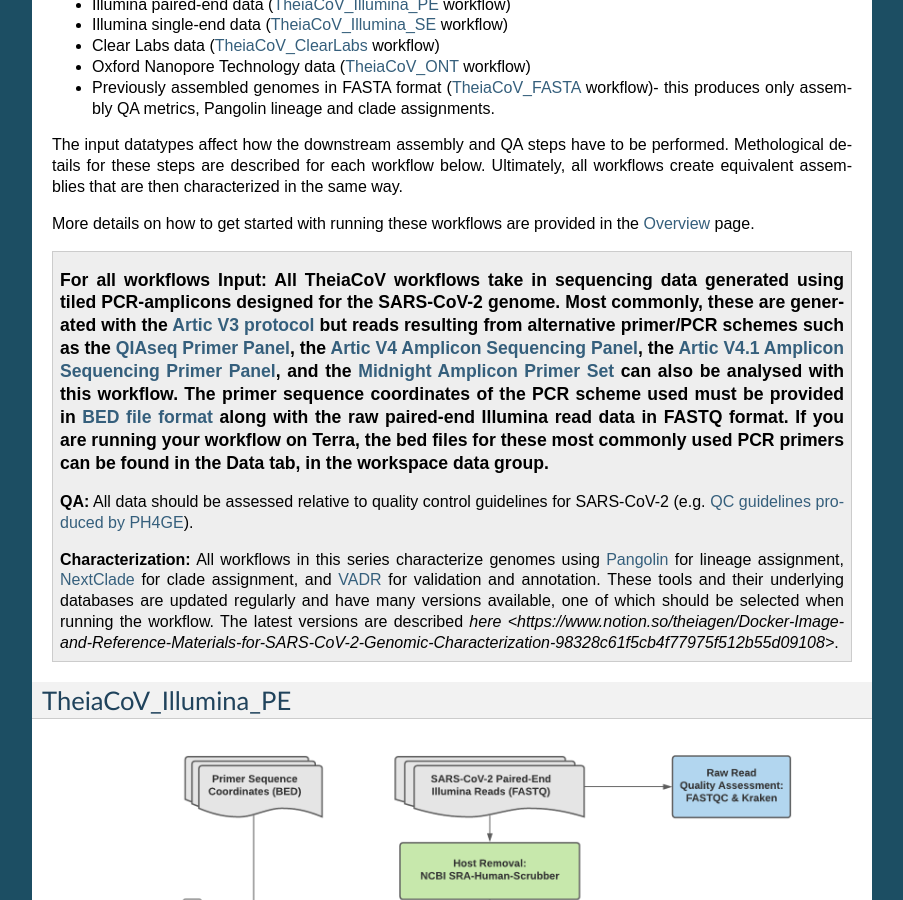
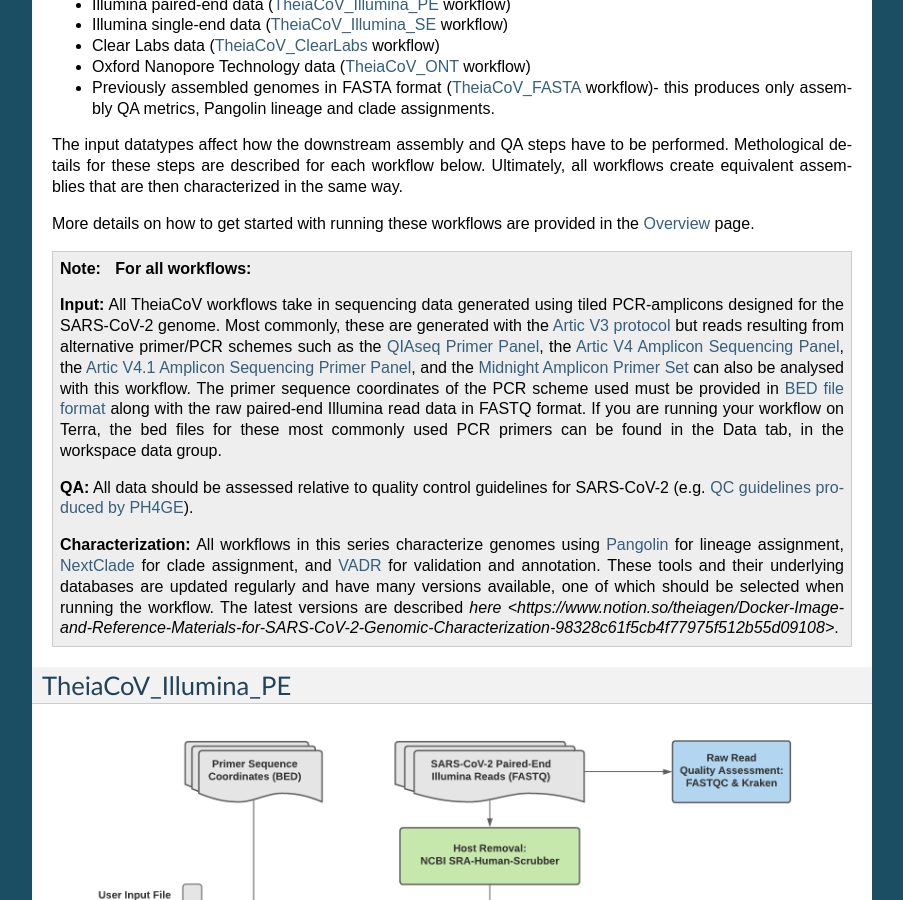
Before and after one commit to theiagen/public_health_viral_genomics, a Sphinx documentation site: the page built from docs/source/theiacov_characterization_workflows.rst, in a window 1280 px wide and 900 px high, scrolled down 572 px. Shown: the whole window, without its empty margins (198-1101 px from the left). Built offline with Sphinx 7.4.7, drawn with Linux system fonts in a browser that asks for light colours; pages that are not in the unit, such as notebooks, are missing from menus; part of the change alters nothing that is shown.

Commit message:
Chnaging from note box did not work; reverting

```diff
--- a/docs/source/theiacov_characterization_workflows.rst
+++ b/docs/source/theiacov_characterization_workflows.rst
@@ -25,7 +25,9 @@ The input datatypes affect how the downstream assembly and QA steps have to be p
 
 More details on how to get started with running these workflows are provided in the `Overview <https://public-health-viral-genomics-theiagen.readthedocs.io/en/latest/overview.html#>`_ page.
 
-.. topic:: For all workflows
+.. note::
+    **For all workflows:**
+
     **Input:** All TheiaCoV workflows take in sequencing data generated using tiled PCR-amplicons designed for the SARS-CoV-2 genome. Most commonly, these are generated with the `Artic V3 protocol <https://github.com/artic-network/artic-ncov2019/tree/master/primer_schemes/nCoV-2019/V3>`_ but reads resulting from alternative primer/PCR schemes such as the `QIAseq Primer Panel <https://www.qiagen.com/us/products/next-generation-sequencing/rna-sequencing/qiaseq-sars-cov-2-primer-panel/>`_, the `Artic V4 Amplicon Sequencing Panel <https://github.com/artic-network/artic-ncov2019/tree/master/primer_schemes/nCoV-2019/V4>`_, the `Artic V4.1 Amplicon Sequencing Primer Panel <https://github.com/artic-network/artic-ncov2019/tree/master/primer_schemes/nCoV-2019/V4.1>`_, and the `Midnight Amplicon Primer Set <https://www.protocols.io/view/sars-cov2-genome-sequencing-protocol-1200bp-amplic-rm7vz8q64vx1/v6>`_ can also be analysed with this workflow. The primer sequence coordinates of the PCR scheme used must be provided in `BED file format <https://en.wikipedia.org/wiki/BED_(file_format)#>`_ along with the raw paired-end Illumina read data in FASTQ format. If you are running your workflow on Terra, the bed files for these most commonly used PCR primers can be found in the Data tab, in the workspace data group.
 
     **QA:** All data should be assessed relative to quality control guidelines for SARS-CoV-2 (e.g. `QC guidelines produced by PH4GE <https://github.com/pha4ge/pipeline-resources/blob/udubs-qc-guidance-dev/docs/qc-solutions.md#gisaid-assembly-acceptance-criteria>`_).
@@ -87,7 +89,7 @@ More information about the TheiaCoV_Illumina_PE workflow including inputs, outpu
             **scorpio** Colquhoun & Jackson. 2021. Scorpioi. https://github.com/cov-lineages/scorpio
 
             **snakemake** Köster J, Rahmann S. Snakemake—a scalable bioinformatics workflow engine. Bioinformatics. 2012 Oct 1;28(19):2520-2.
-
+|
 
 TheiaCoV_Illumina_SE
 =======================
@@ -144,7 +146,7 @@ More information about the TheiaCoV_Illumina_SE workflow including inputs, outpu
             **scorpio** Colquhoun & Jackson. 2021. Scorpioi. https://github.com/cov-lineages/scorpio
 
             **snakemake** Köster J, Rahmann S. Snakemake—a scalable bioinformatics workflow engine. Bioinformatics. 2012 Oct 1;28(19):2520-2.
-
+|
 
 TheiaCoV_ClearLabs
 ======================
@@ -196,7 +198,7 @@ More information about the TheiaCoV_ClearLabs workflow including inputs, outputs
             **scorpio** Colquhoun & Jackson. 2021. Scorpioi. https://github.com/cov-lineages/scorpio
 
             **snakemake** Köster J, Rahmann S. Snakemake—a scalable bioinformatics workflow engine. Bioinformatics. 2012 Oct 1;28(19):2520-2.
-
+|
 
 TheiaCoV_ONT
 ===============
@@ -247,7 +249,7 @@ More information about the TheiaCoV_ONT workflow including inputs, outputs and d
             **scorpio** Colquhoun & Jackson. 2021. Scorpioi. https://github.com/cov-lineages/scorpio
 
             **snakemake** Köster J, Rahmann S. Snakemake—a scalable bioinformatics workflow engine. Bioinformatics. 2012 Oct 1;28(19):2520-2.
-
+|
 
 TheiaCoV_FASTA
 ================
```
